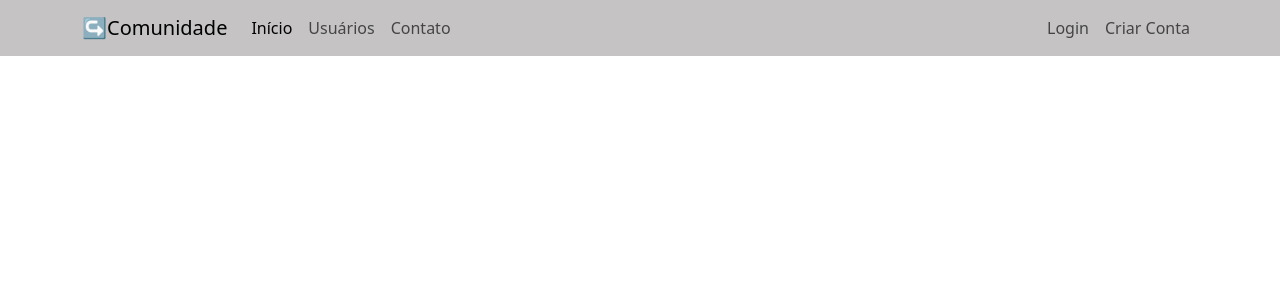
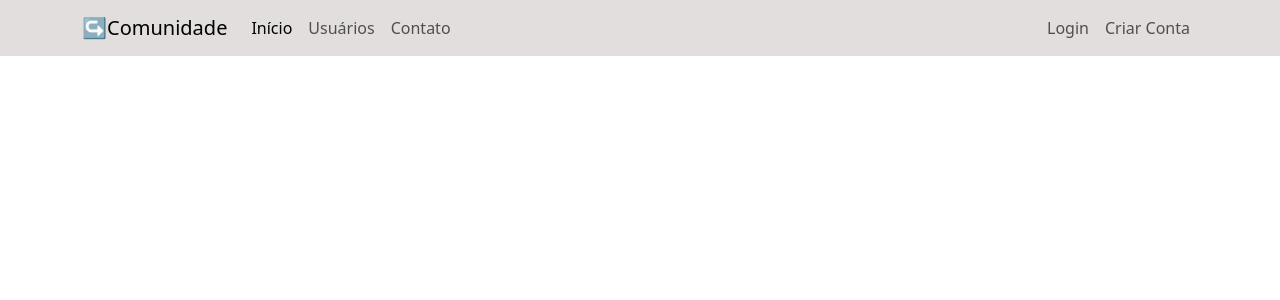
Before and after one commit to thiagoregueira/Blog_Comunidade_Flask, a Flask app: page /contato in a window 1280 px wide. Shown: the top 300 px of the page. Run offline with Flask 3, Linux system fonts and the light colour scheme.

Commit message:
Update password encryption and navbar background color

```diff
--- a/comunidade/routes.py
+++ b/comunidade/routes.py
@@ -53,7 +53,7 @@
         # cryptografar senha
         senha_cryptografada = bcrypt.generate_password_hash(
             form_criar_conta.password.data
-        )
+        ).decode("utf-8")
         # criar usuario
         novo_usuario = Usuario(
             username=form_criar_conta.username.data,
--- a/comunidade/templates/navbar.html
+++ b/comunidade/templates/navbar.html
@@ -1,4 +1,4 @@
-<nav class="navbar navbar-expand-lg" style="background-color: #c5c3c3;">
+<nav class="navbar navbar-expand-lg" style="background-color: #e2dede;">
     <div class="container-fluid container">
         <a class="navbar-brand" href="{{ url_for('home') }}">↪️Comunidade</a>
 
```
